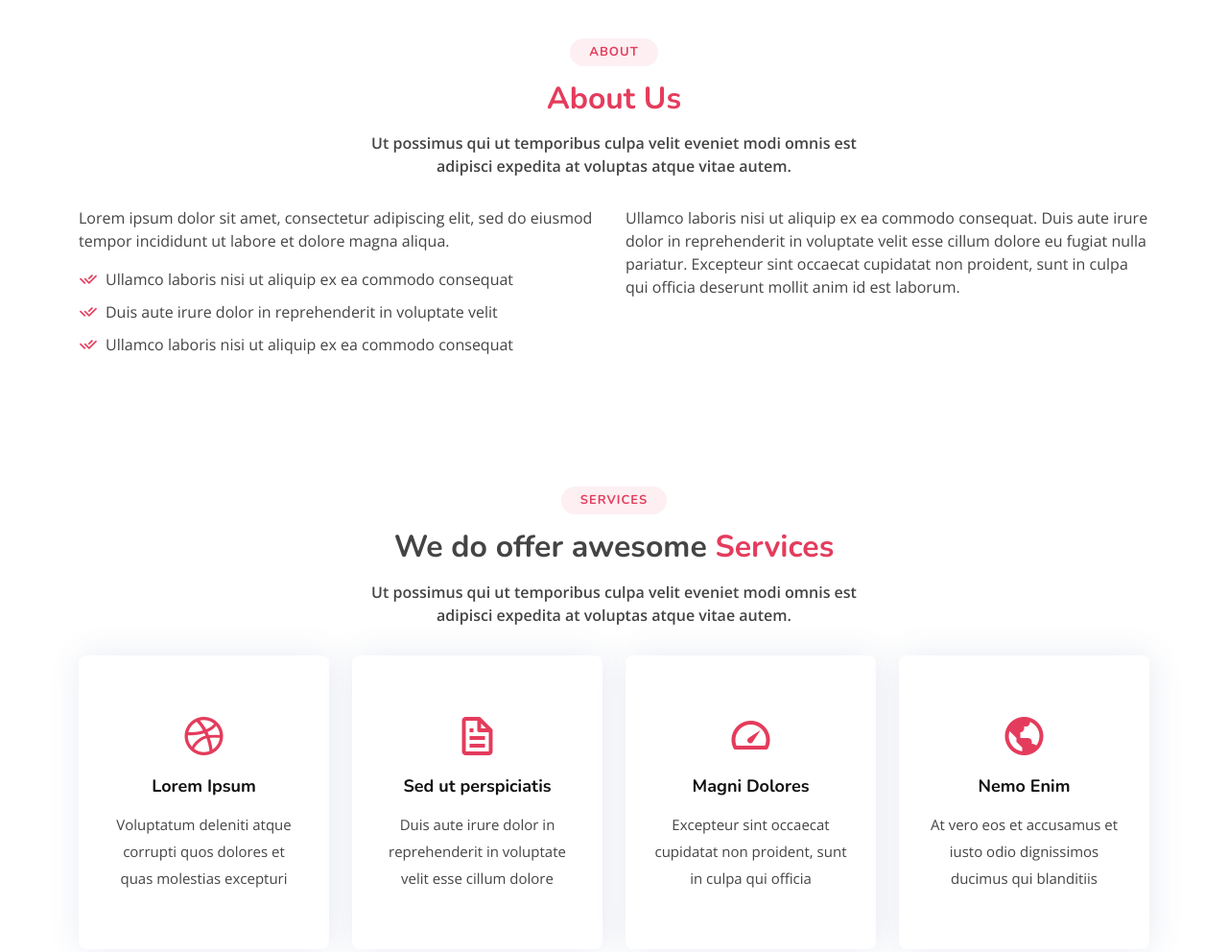
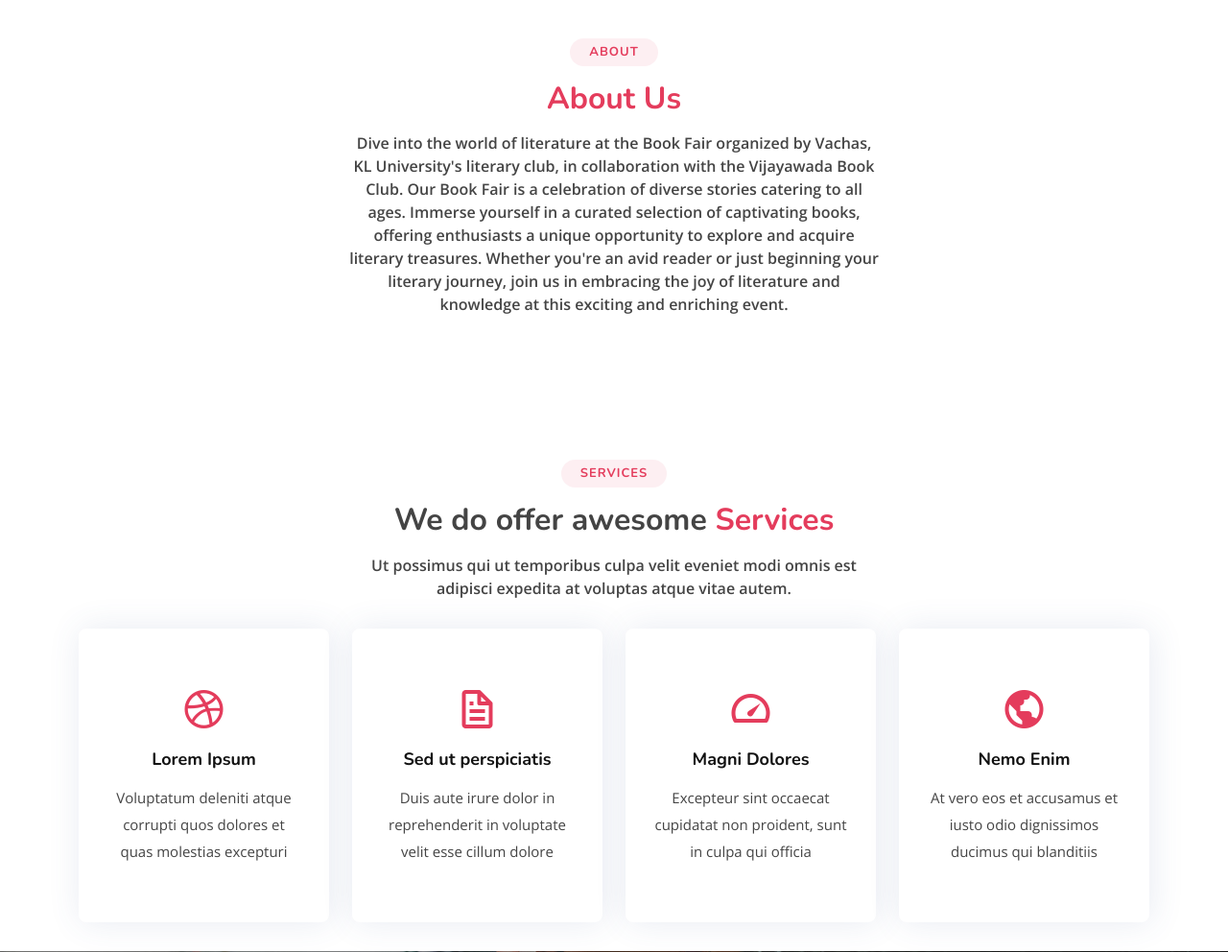
Before and after one commit to Babaafrid/sahitya, a plain HTML site: page index.html in a window 1280 px wide. Shown: the part 820-1812 px from the top of the page at 96% size. Drawn offline with nearby package versions, Linux system fonts and the light colour scheme.

Commit message:
second commit

```diff
--- a/index.html
+++ b/index.html
@@ -60,7 +60,7 @@
     <div class="hero-container">
       <h3>Welcome to <strong>Sahithya</strong></h3>
       <h1>We're Literature Club</h1>
-      <h2>We are team of talented designers making websites</h2>
+      <!-- <h2>We are team of talented designers making websites</h2> -->
       <a href="#about" class="btn-get-started scrollto">Get Started</a>
     </div>
   </section><!-- End Hero -->
@@ -74,28 +74,7 @@
         <div class="section-title">
           <h2>About</h2>
           <h3><span>About Us</span></h3>
-          <p>Ut possimus qui ut temporibus culpa velit eveniet modi omnis est adipisci expedita at voluptas atque vitae autem.</p>
-        </div>
-
-        <div class="row content">
-          <div class="col-lg-6">
-            <p>
-              Lorem ipsum dolor sit amet, consectetur adipiscing elit, sed do eiusmod tempor incididunt ut labore et dolore
-              magna aliqua.
-            </p>
-            <ul>
-              <li><i class="ri-check-double-line"></i> Ullamco laboris nisi ut aliquip ex ea commodo consequat</li>
-              <li><i class="ri-check-double-line"></i> Duis aute irure dolor in reprehenderit in voluptate velit</li>
-              <li><i class="ri-check-double-line"></i> Ullamco laboris nisi ut aliquip ex ea commodo consequat</li>
-            </ul>
-          </div>
-          <div class="col-lg-6 pt-4 pt-lg-0">
-            <p>
-              Ullamco laboris nisi ut aliquip ex ea commodo consequat. Duis aute irure dolor in reprehenderit in voluptate
-              velit esse cillum dolore eu fugiat nulla pariatur. Excepteur sint occaecat cupidatat non proident, sunt in
-              culpa qui officia deserunt mollit anim id est laborum.
-            </p>
-          </div>
+          <p>Dive into the world of literature at the Book Fair organized by Vachas, KL University's literary club, in collaboration with the Vijayawada Book Club. Our Book Fair is a celebration of diverse stories catering to all ages. Immerse yourself in a curated selection of captivating books, offering enthusiasts a unique opportunity to explore and acquire literary treasures. Whether you're an avid reader or just beginning your literary journey, join us in embracing the joy of literature and knowledge at this exciting and enriching event.</p>
         </div>
 
       </div>
```
